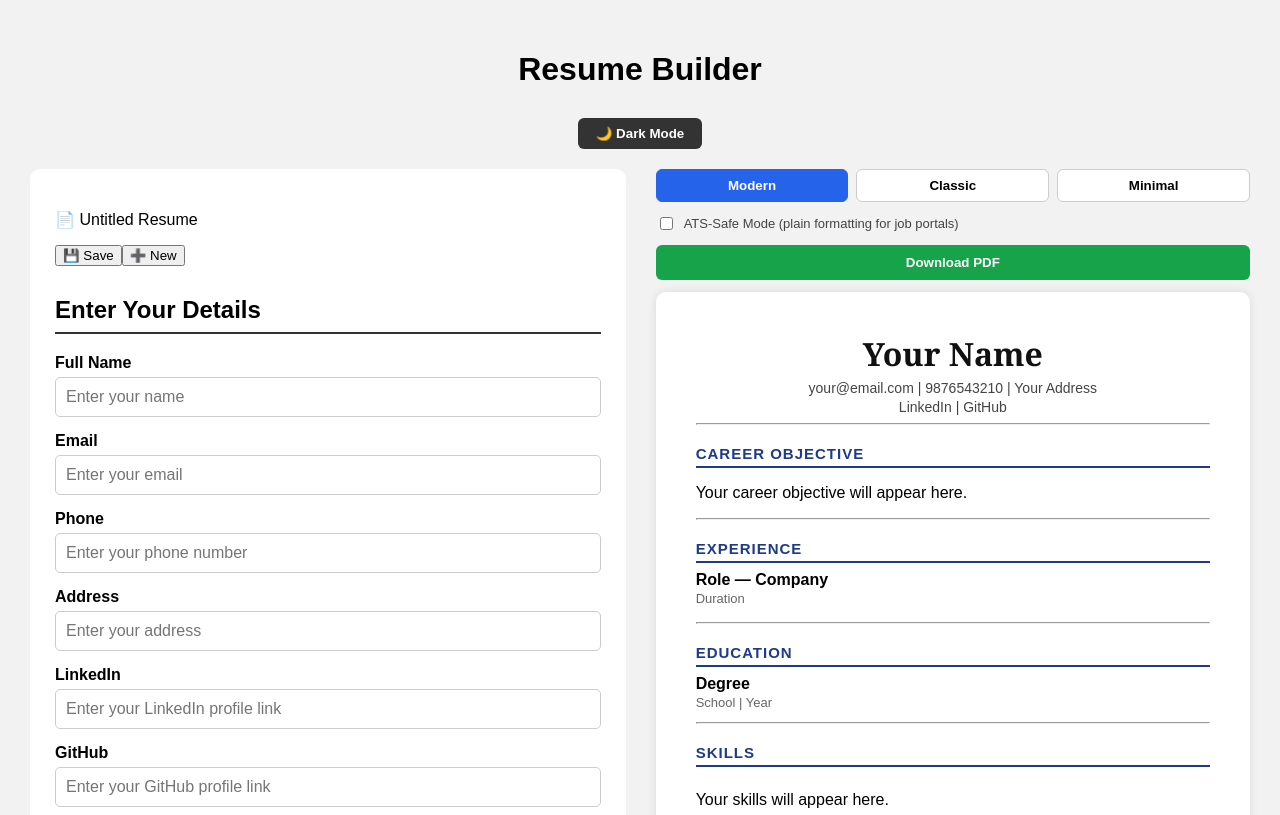
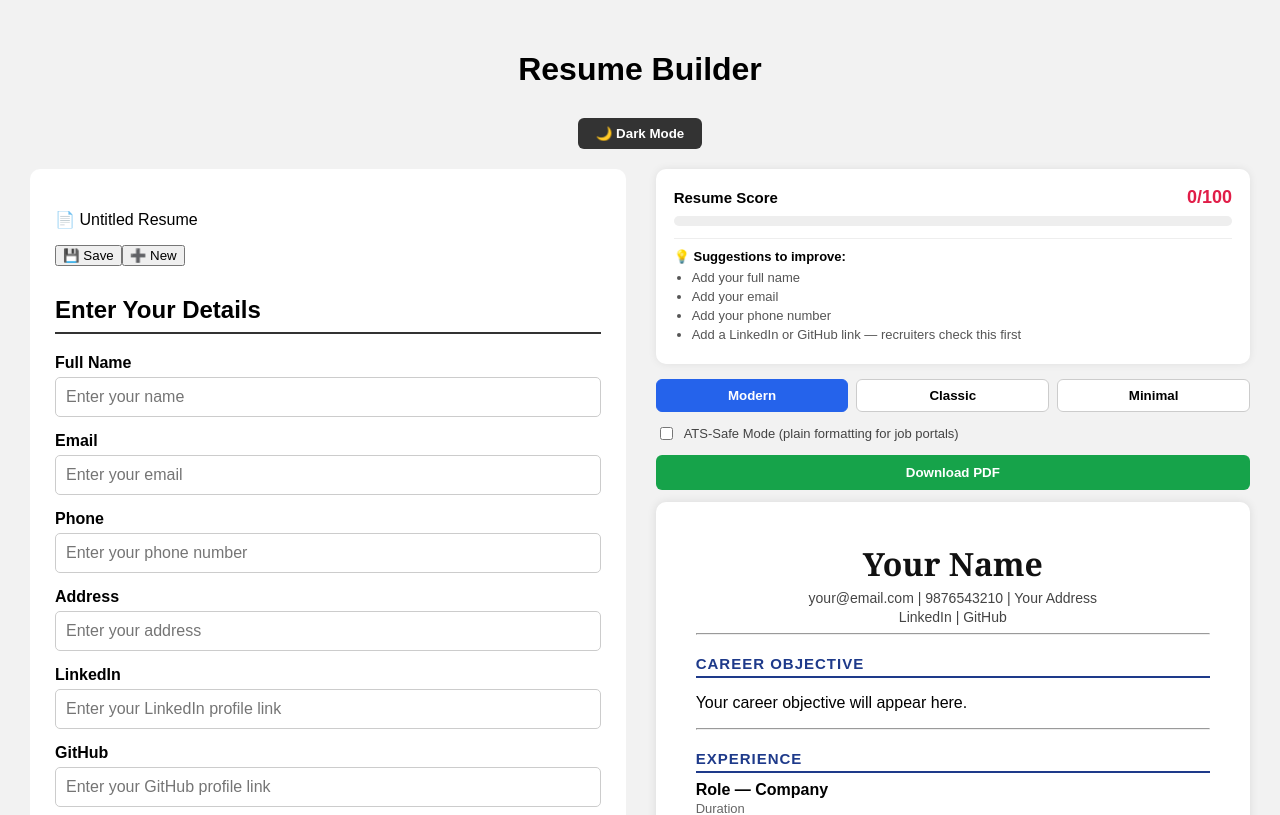
Before and after one commit to MohdIrfan1006/Resume-builder, a React (Vite) app: page / in a window 1280 px wide. Shown: the top 815 px of the page. Built offline with nearby package versions, Linux system fonts and the light colour scheme.

Commit message:
Add resume scoring feature with validation tips for user inputs

```diff
--- a/src/App.jsx
+++ b/src/App.jsx
@@ -159,29 +159,73 @@ function App() {
   const removeProject = (index) => {
     setProjects(projects.filter((_, i) => i !== index));
   };
+
+  // ---- Resume Score ----
   const calculateResumeScore = () => {
     let score = 0;
     const tips = [];
 
+    const isValidEmail = (val) => /^[^\s@]+@[^\s@]+\.[^\s@]+$/.test(val.trim());
+    const isValidPhone = (val) => /^[0-9]{10}$/.test(val.trim());
+    const isValidURL = (val) =>
+      /^(https?:\/\/)?(www\.)?[a-zA-Z0-9-]+\.[a-zA-Z]{2,}(\/\S*)?$/.test(
+        val.trim(),
+      );
+    const isRealisticName = (val) =>
+      /^[a-zA-Z\s.'-]{3,}$/.test(val.trim()) &&
+      val.trim().split(/\s+/).length >= 2;
+
     // Basic info (20 points)
-    if (name.trim()) score += 5;
-    else tips.push("Add your full name");
-    if (email.trim()) score += 5;
-    else tips.push("Add your email");
-    if (phone.trim()) score += 5;
-    else tips.push("Add your phone number");
-    if (linkedin.trim() || github.trim()) score += 5;
-    else
+    if (isRealisticName(name)) {
+      score += 5;
+    } else if (name.trim()) {
+      tips.push("Enter your full name properly (first and last name)");
+    } else {
+      tips.push("Add your full name");
+    }
+
+    if (isValidEmail(email)) {
+      score += 5;
+    } else if (email.trim()) {
+      tips.push("Email format looks incorrect (e.g. name@example.com)");
+    } else {
+      tips.push("Add your email");
+    }
+
+    if (isValidPhone(phone)) {
+      score += 5;
+    } else if (phone.trim()) {
+      tips.push("Phone number should be exactly 10 digits");
+    } else {
+      tips.push("Add your phone number");
+    }
+
+    const hasValidLink =
+      (linkedin.trim() && isValidURL(linkedin)) ||
+      (github.trim() && isValidURL(github));
+    if (hasValidLink) {
+      score += 5;
+    } else if (linkedin.trim() || github.trim()) {
+      tips.push("LinkedIn/GitHub link format looks incorrect");
+    } else {
       tips.push("Add a LinkedIn or GitHub link — recruiters check this first");
+    }
 
     // Career objective (15 points)
-    const objWords = objective.trim().split(/\s+/).filter(Boolean).length;
-    if (objWords >= 15 && objWords <= 50) {
+    const objWords = objective.trim().split(/\s+/).filter(Boolean);
+    const objWordCount = objWords.length;
+    const uniqueWords = new Set(objWords.map((w) => w.toLowerCase())).size;
+    const isMeaningfulObjective =
+      objWordCount >= 15 &&
+      objWordCount <= 60 &&
+      uniqueWords / objWordCount > 0.4;
+
+    if (isMeaningfulObjective) {
       score += 15;
-    } else if (objWords > 0) {
-      score += 7;
+    } else if (objWordCount > 0) {
+      score += 3;
       tips.push(
-        "Career objective should be 15-50 words — not too short, not too long",
+        "Career objective should be 15-60 genuine, varied words — avoid repeating the same word or random text",
       );
     } else {
       tips.push(
@@ -191,46 +235,84 @@ function App() {
 
     // Experience (25 points)
     const filledExperience = experience.filter(
-      (e) => e.company.trim() && e.role.trim(),
+      (e) =>
+        e.company.trim().length >= 2 &&
+        e.role.trim().length >= 2 &&
+        e.duration.trim().length >= 3,
     );
     if (filledExperience.length > 0) {
       score += 10;
+      const hasQualityDescription = experience.some(
+        (e) => e.description.trim().split(/\s+/).filter(Boolean).length >= 8,
+      );
       const hasNumbers = experience.some((e) => /\d/.test(e.description));
-      if (hasNumbers) {
+
+      if (hasQualityDescription && hasNumbers) {
         score += 15;
-      } else {
-        score += 5;
+      } else if (hasQualityDescription) {
+        score += 8;
         tips.push(
           'Add numbers to your experience (e.g. "increased sales by 20%") — this makes it far stronger',
         );
+      } else {
+        score += 3;
+        tips.push(
+          "Write a proper description (at least 8 words) for your experience",
+        );
       }
     } else {
-      tips.push("Add at least one work experience or internship");
+      tips.push(
+        "Add at least one work experience with company, role and duration filled properly",
+      );
     }
 
     // Education (15 points)
     const filledEducation = education.filter(
-      (e) => e.school.trim() && e.degree.trim(),
+      (e) =>
+        e.school.trim().length >= 3 &&
+        e.degree.trim().length >= 2 &&
+        /\d{4}/.test(e.year),
     );
-    if (filledEducation.length > 0) score += 15;
-    else tips.push("Add your education details");
+    if (filledEducation.length > 0) {
+      score += 15;
+    } else if (education.some((e) => e.school.trim() || e.degree.trim())) {
+      tips.push(
+        "Fill education properly — school name, degree, and a valid year (e.g. 2021-2025)",
+      );
+    } else {
+      tips.push("Add your education details");
+    }
 
     // Skills (15 points)
-    if (skills.length >= 5) {
+    const validSkills = skills.filter(
+      (s) => s.trim().length >= 2 && /[a-zA-Z]/.test(s),
+    );
+    if (validSkills.length >= 5) {
       score += 15;
-    } else if (skills.length > 0) {
-      score += 7;
+    } else if (validSkills.length > 0) {
+      score += 6;
       tips.push(
-        `Add more skills — you have ${skills.length}, aim for at least 5`,
+        `Add more skills — you have ${validSkills.length}, aim for at least 5`,
       );
     } else {
       tips.push("Add your key skills");
     }
 
     // Projects (10 points)
-    const filledProjects = projects.filter((p) => p.title.trim());
-    if (filledProjects.length > 0) score += 10;
-    else tips.push("Add at least one project — especially useful for freshers");
+    const filledProjects = projects.filter(
+      (p) =>
+        p.title.trim().length >= 3 &&
+        p.description.trim().split(/\s+/).filter(Boolean).length >= 5,
+    );
+    if (filledProjects.length > 0) {
+      score += 10;
+    } else if (projects.some((p) => p.title.trim())) {
+      tips.push(
+        "Add a proper project description (at least 5 words), not just a title",
+      );
+    } else {
+      tips.push("Add at least one project — especially useful for freshers");
+    }
 
     return { score: Math.min(score, 100), tips };
   };
@@ -632,6 +714,35 @@ function App() {
 
         {/* RIGHT SIDE - RESUME PREVIEW */}
         <div className="preview-wrapper">
+          {/* ---- RESUME SCORE ---- */}
+          <div className="score-card">
+            <div className="score-header">
+              <span className="score-label">Resume Score</span>
+              <span
+                className={`score-value ${resumeScore >= 80 ? "score-good" : resumeScore >= 50 ? "score-mid" : "score-low"}`}
+              >
+                {resumeScore}/100
+              </span>
+            </div>
+            <div className="score-bar-track">
+              <div
+                className={`score-bar-fill ${resumeScore >= 80 ? "score-good" : resumeScore >= 50 ? "score-mid" : "score-low"}`}
+                style={{ width: `${resumeScore}%` }}
+              ></div>
+            </div>
+
+            {resumeTips.length > 0 && (
+              <div className="score-tips">
+                <p className="score-tips-title">💡 Suggestions to improve:</p>
+                <ul>
+                  {resumeTips.slice(0, 4).map((tip, i) => (
+                    <li key={i}>{tip}</li>
+                  ))}
+                </ul>
+              </div>
+            )}
+          </div>
+
           <div className="template-switcher">
             <button
               className={template === "modern" ? "active" : ""}
```
